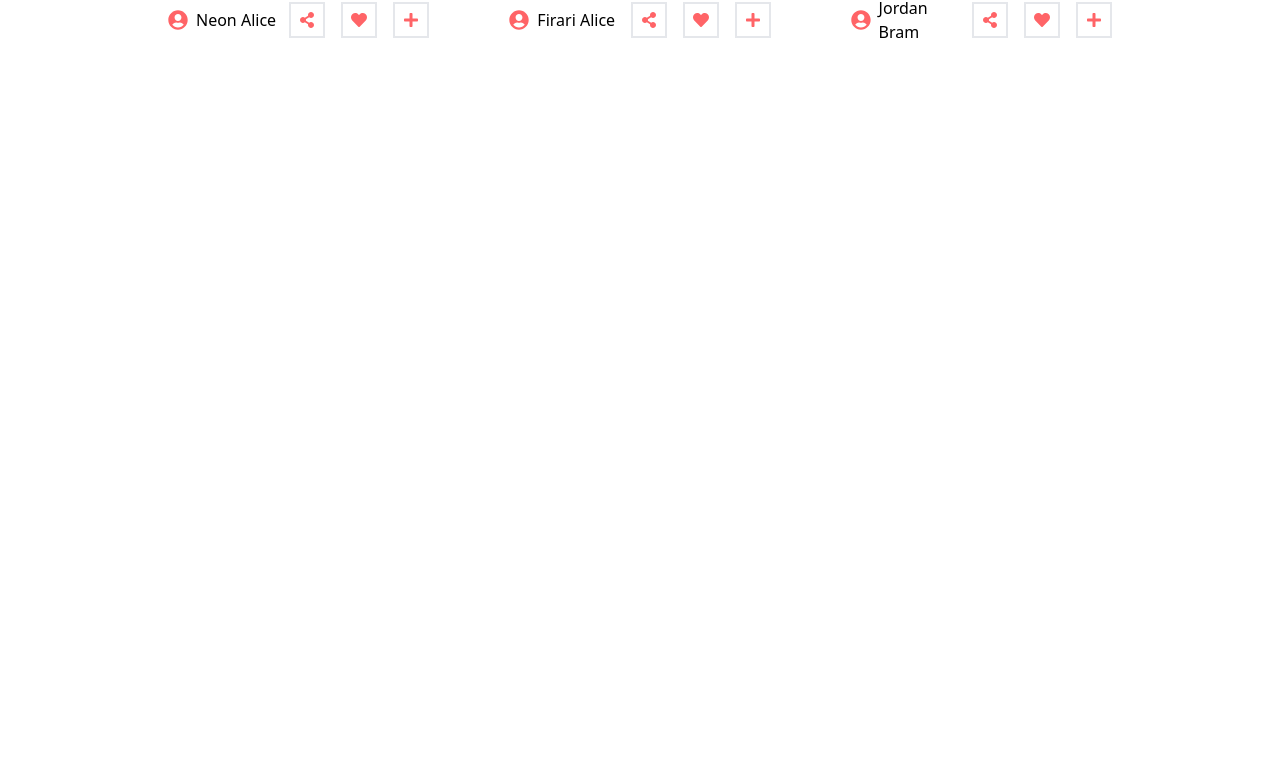
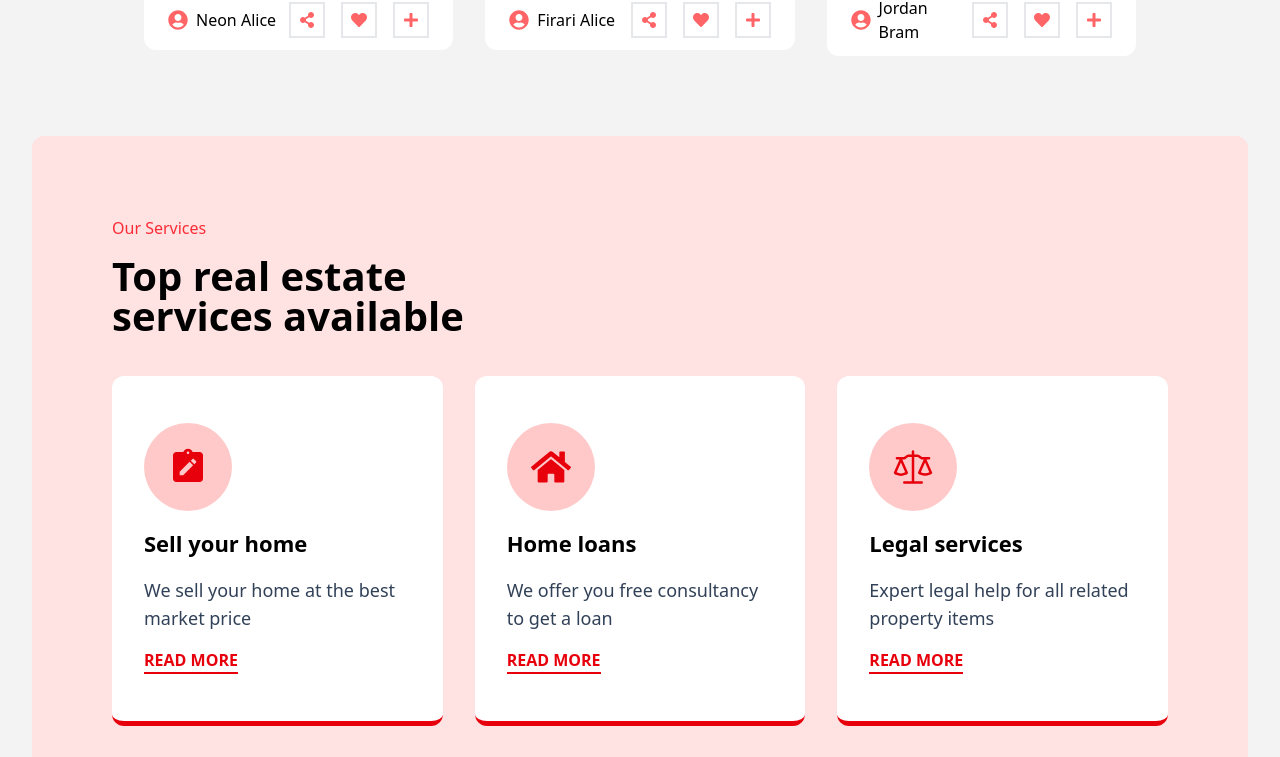
Before and after one commit to SugamShrestha677/Estate, a React (Vite) app: page / in a window 1280 px wide. Shown: the part 3448-4205 px from the top of the page. Before the commit the page ends 3584 px from the top, so only its background shows below. Built offline with nearby package versions, Linux system fonts and the light colour scheme.

Commit message:
Services section modified

```diff
--- a/src/App.css
+++ b/src/App.css
@@ -1 +1,6 @@
 @import "tailwindcss";
+
+
+body{
+    background-color: rgb(243, 243, 243);
+}
--- a/src/App.jsx
+++ b/src/App.jsx
@@ -3,6 +3,7 @@
 import Hero from "./sections/Hero";
 import './App.css'
 import About from "./sections/About";
+import Services from "./sections/Services";
 import PopularAreas from './sections/PopularAreas'
 import Properties from "./sections/Properties";
 const App = () => {
@@ -12,6 +13,7 @@
 <About/>
 <PopularAreas/>
 <Properties/>
+<Services/>
 </DarkModeProvider>
 
   );
--- a/src/sections/Services.jsx
+++ b/src/sections/Services.jsx
@@ -1,9 +1,68 @@
-import React from 'react'
+import React, { useEffect } from "react";
+import AOS from "aos";
+import "aos/dist/aos.css";
+import { useDarkMode } from "../Components/DarkModeContext";
+import { service } from "../Components/export";
 
 const Services = () => {
+  useEffect(() => {
+    AOS.init({
+      offset: 200,
+      duration: 800,
+      easing: "ease-in-sine",
+      delay: 100,
+    });
+  }, []);
+
+  const { darkMode, toggleDarkMode } = useDarkMode();
   return (
-    <div>Services</div>
-  )
-}
+    <div
+      className={`${
+        darkMode ? "dark bg-black" : "light bg-transparent"
+      } pb-20 `}
+    >
+      <section
+        id="services"
+        className={`${
+          darkMode ? "dark bg-gray-800" : "light bg-red-100"
+        } lg:w-[95%] w-full h-fit m-auto rounded-xl flex flex-col justify-center items-start lg:px-20 px-6 py-20 gap-10`}
+      >
+        <div className="flex flex-col justify-center items-start gap-4">
+          <h1
+            data-aos="zoom-in"
+            className="text-red-500 dark:text-white capitalize"
+          >
+            Our Services
+          </h1>
+          <h1
+            data-aos="zoom-in"
+            className="text-black text-[40px] font-semibold leading-10 dark:text-white"
+          >
+           Top real estate <br />services available
+          </h1>
+        </div>
 
-export default Services
+        <div id="service-box" className="grid lg:grid-cols-3 grid-cols-1  justify-center items-center gap-8">
+          {
+            service.map((item,index)=>(
+
+              <div data-aos="zoom-in" data-aos-delay="200" key={index} className="bg-white dark:bg-black h-[350px] px-8 py-16 flex flex-col justify-center items-start gap-4 rounded-xl border-b-[5px] border-red-600 hover:bg-red-300 cursor-pointer">
+                <div className="p-6 rounded-full bg-red-200">
+                  <item.icon className="text-red-600 size-10 transform hover:scale-110 transition-transform duration-300 cursor-pointer"/>
+                </div>
+
+
+                <h1 className="text-black text-[22px] font-semibold dark:text-white">{item.title}</h1>
+                <p className="text-lg text-slate-700 dark:text-white">{item.desc}</p>
+                <button className="border-b-2 border-red-600 text-red-600 font-semibold p-0 dark:text-white">READ MORE</button>
+              </div>
+            ))
+          }
+
+        </div>
+      </section>
+    </div>
+  );
+};
+
+export default Services;
```
